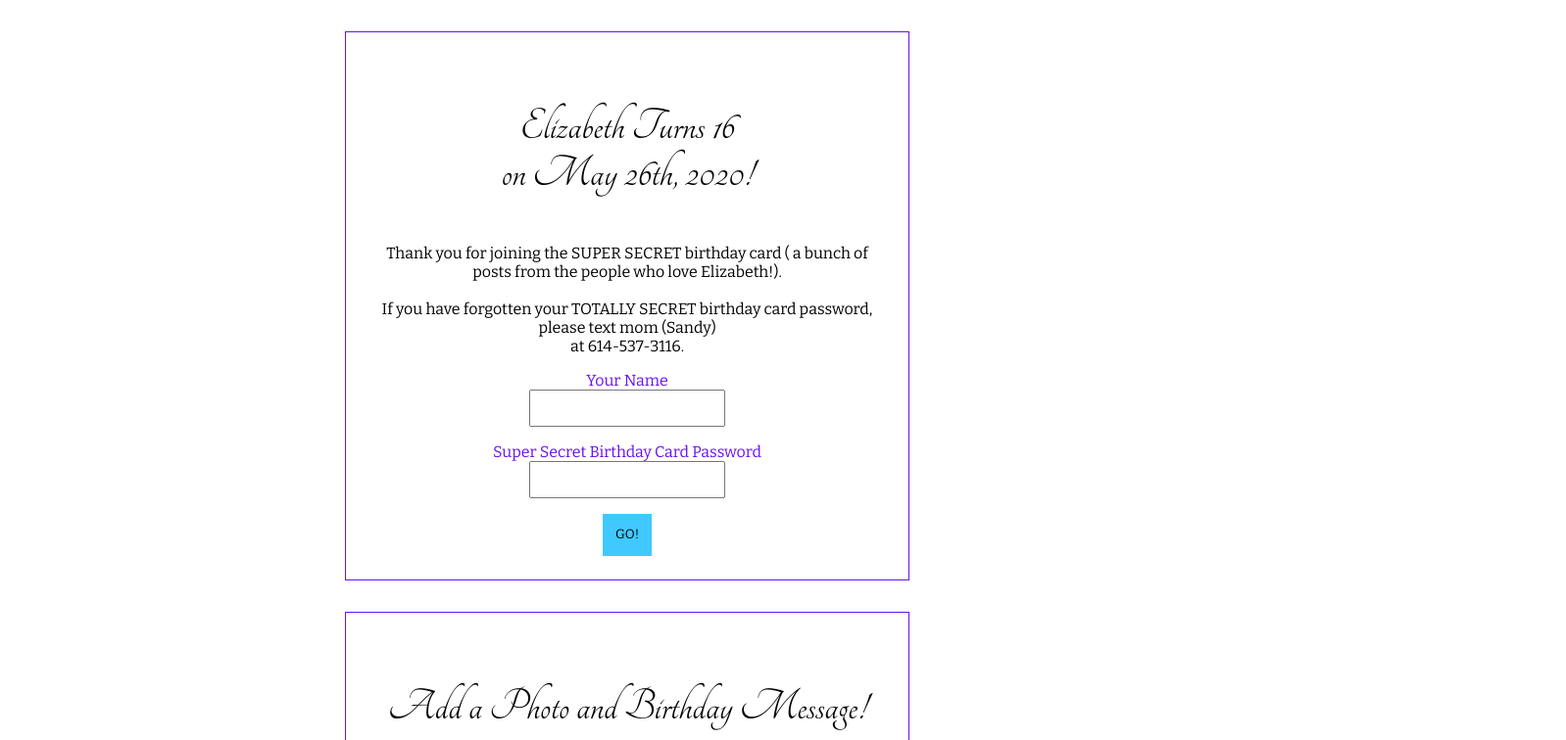
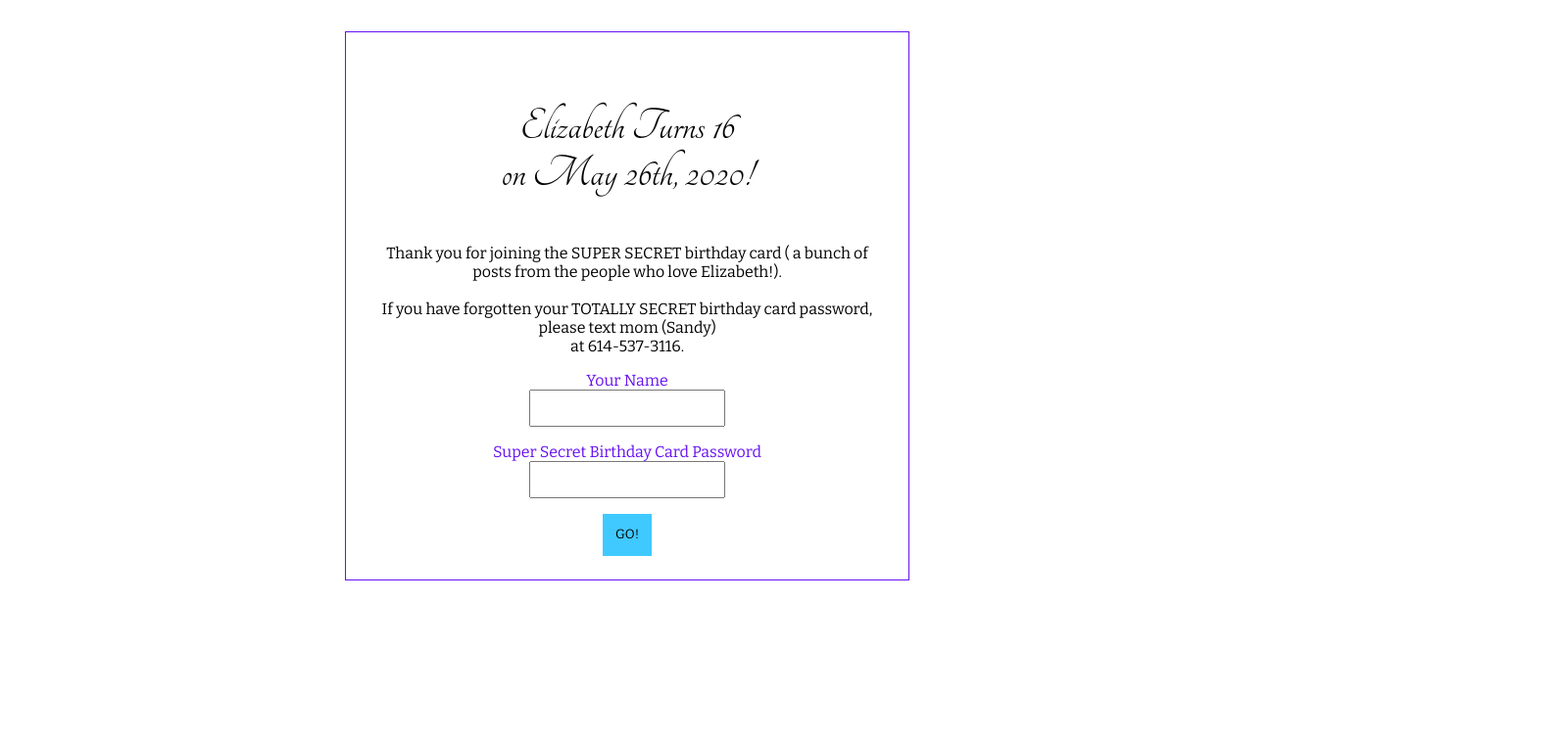
Before and after one commit to CheeseInTheDark/posts-page, a React (Create React App) app: page / in a window 1280 px wide. Shown: the top 756 px of the page at 98% size, 1598 px wide, since content can reach past the window. Built offline with nearby package versions, Linux system fonts and the light colour scheme.

Commit message:
Mom: reverted App.js to previous commit

```diff
--- a/src/App.js
+++ b/src/App.js
@@ -1,18 +1,12 @@
 import React from 'react';
-import ReactDOM from 'react-dom';
 import logo from './logo.svg';
 import './App.css';
 import './index.css';
-import AddPost from './AddPost';
 
 function App() {
-  const element = <AddPost name="Sara" />;
-    ReactDOM.render(
-    element,
-   document.getElementById('new')
-  )
   return (
     <div className="App">
+      <div id="root">
         <div id="leftColumn">
         </div>
         <div className="centerDiv">
@@ -33,6 +27,7 @@ function App() {
             <button id="login">GO!</button>
           </div>
         </div>
+      </div>
     </div>
   );
 }
```
Also changed, not shown: src/AddPost.js (+4 -4 lines).
